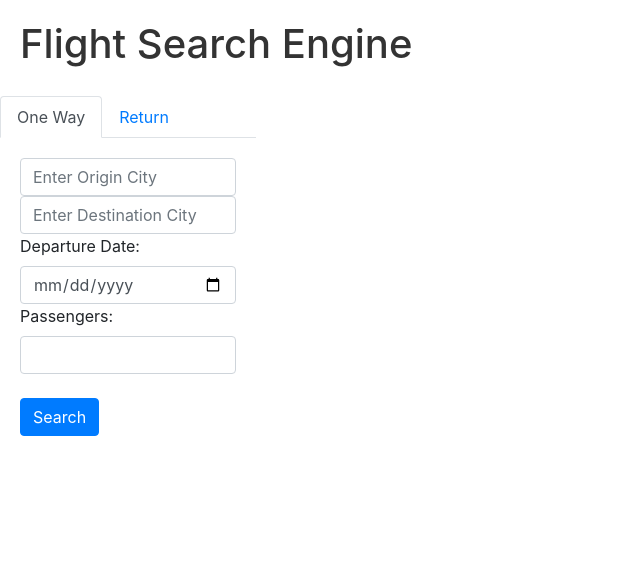
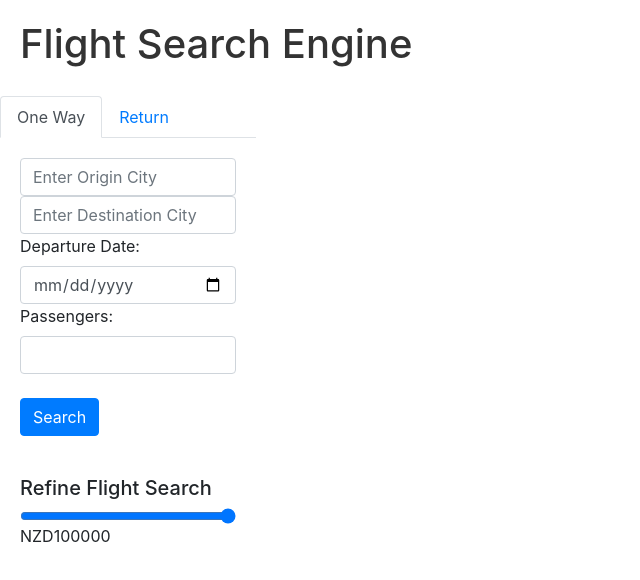
Before and after one commit to dcho415/effective-train, a React (Create React App) app: page / in a window 1280 px wide. Shown: the top 580 px of the page, without its empty margins (0-640 px from the left). Built offline with nearby package versions, Linux system fonts and the light colour scheme.

Commit message:
done the cost filter

```diff
--- a/src/App.js
+++ b/src/App.js
@@ -19,7 +19,8 @@ class App extends Component {
     upRetDate: '',
     depFlights: [],
     retFlights: [],
-    setPassengers: 0
+    setPassengers: 0,
+    costMax: 100000
   }
 
   onChange = (e) => this.setState({ [e.target.name]: e.target.value });
@@ -74,6 +75,7 @@ class App extends Component {
           onChange={this.onChange}
           onSubmit={this.onSubmit}
           onSelect={this.onSelect}
+          costMax={this.state.costMax}
         />
         <ResultsHeading
           route={this.state.route}
@@ -86,6 +88,7 @@ class App extends Component {
           depFlights={this.state.depFlights}
           retFlights={this.state.retFlights}
           passengers={this.state.setPassengers}
+          costMax={this.state.costMax}
         />
       </div>
     );
--- a/src/components/Results.js
+++ b/src/components/Results.js
@@ -12,6 +12,7 @@ export default class Results extends Component {
             return this.props.retFlights && this.props.retFlights.length > 0 ?
                 this.props.depFlights.map((flight) => (
                     this.props.retFlights.map((retFlight) => (
+                        (this.props.passengers * (flight.cost + retFlight.cost)) <= this.props.costMax ?
                         <ResultItem
                             key={flight.flightId + retFlight.flightId}
                             flightId={flight.flightId}
@@ -23,11 +24,12 @@ export default class Results extends Component {
                             retDepTime={"Depart: " + retFlight.depTime}
                             retArrTime={"Arrive: "+ retFlight.arrTime}
                             cost={"NZD" + (this.props.passengers * (flight.cost + retFlight.cost))}
-                        />
+                        />  : ''
                     ))
                 ))
                 :
                 this.props.depFlights.map((flight) => (
+                    (this.props.passengers * flight.cost) <= this.props.costMax ?
                     <ResultItem
                         key={flight.flightId}
                         flightId={flight.flightId}
@@ -35,7 +37,7 @@ export default class Results extends Component {
                         depTime={"Depart: " + flight.depTime}
                         arrTime={"Arrive: "+ flight.arrTime}
                         cost={"NZD" + (this.props.passengers * flight.cost)}
-                    />
+                    /> : ''
                 ))
         };
     }
--- a/src/components/Search.js
+++ b/src/components/Search.js
@@ -3,11 +3,12 @@ import 'bootstrap/dist/css/bootstrap.min.css';
 import Tabs from 'react-bootstrap/Tabs';
 import Tab from 'react-bootstrap/Tab';
 import Form from './Form';
+import FormBoot from 'react-bootstrap/Form';
 
 export default class Search extends Component {
     render() {
         return (
-            <div  style={{ width: "20%", float: 'left' }}>
+            <div style={{ width: "20%", float: 'left' }}>
                 <Tabs defaultActiveKey="oneWay" id="uncontrolled-tab-example" onSelect={this.props.onSelect} >
                     <Tab eventKey="oneWay" title="One Way">
                         <Form isReturn = {false} onChange={this.props.onChange} onSubmit={this.props.onSubmit} />
@@ -16,6 +17,18 @@ export default class Search extends Component {
                         <Form isReturn = {true} onChange={this.props.onChange} onSubmit={this.props.onSubmit} />
                     </Tab>
                 </Tabs>
+                <div style={{ padding: '20px' }}>
+                    <h5>Refine Flight Search</h5>
+                    <FormBoot.Control
+                        name="costMax"
+                        type="range"
+                        min="0"
+                        max="100000"
+                        onChange={this.props.onChange}
+                        defaultValue="100000"
+                    />
+                    {"NZD" + this.props.costMax}
+                </div>
             </div>
         )
     }
```
